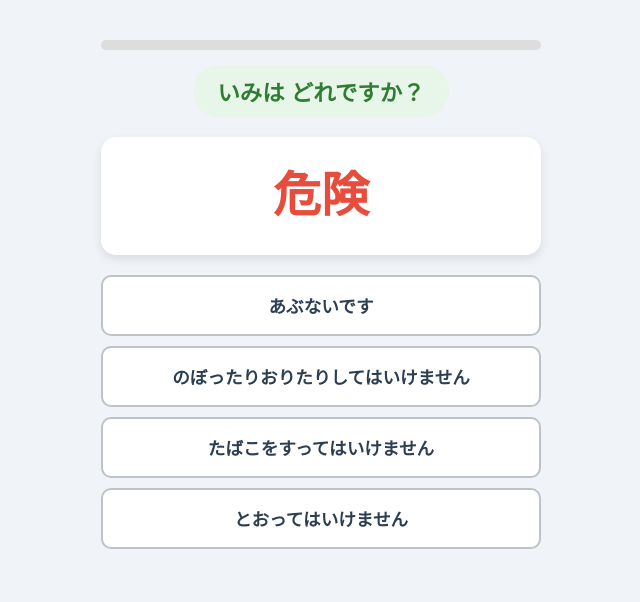
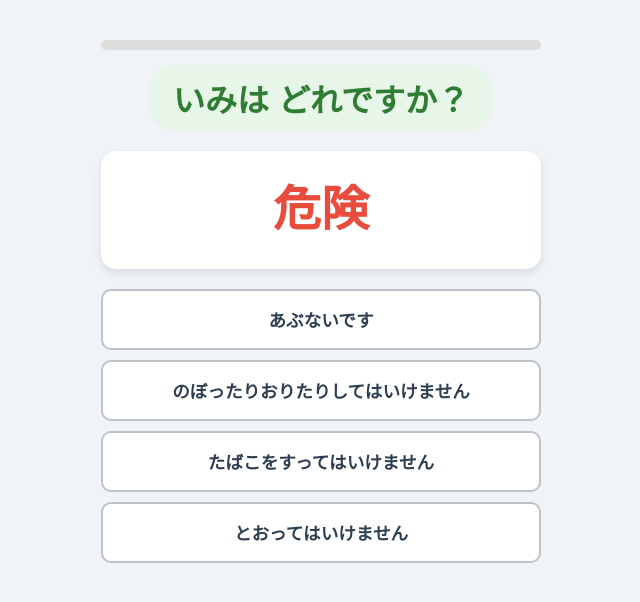
Before and after one commit to testeste55555/--------, a plain HTML site: page index.html in a window 1280 px wide. Both pictures are taken after a click on the button "1週目 (1~10)". Shown: the whole page, without its empty margins (319-959 px from the left). Drawn offline with Linux system fonts and the light colour scheme.

Commit message:
文字さらに大きく

```diff
--- a/index.html
+++ b/index.html
@@ -87,7 +87,7 @@
 
         .q-tag {
             display: inline-block; padding: 10px 24px; border-radius: 25px;
-            background: #e1f5fe; color: #0277bd; font-size: 1.4rem; font-weight: bold; margin-bottom: 20px;
+            background: #e1f5fe; color: #0277bd; font-size: 2rem; font-weight: bold; margin-bottom: 20px;
         }
 
         .question-card { background: white; width: 100%; border-radius: 15px; padding: 30px 20px; text-align: center; box-shadow: 0 4px 10px rgba(0,0,0,0.1); margin-bottom: 20px; box-sizing: border-box; }
```
